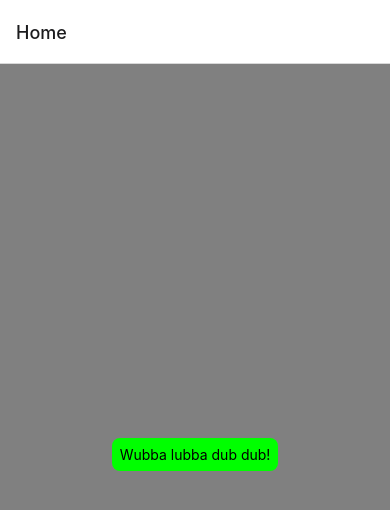
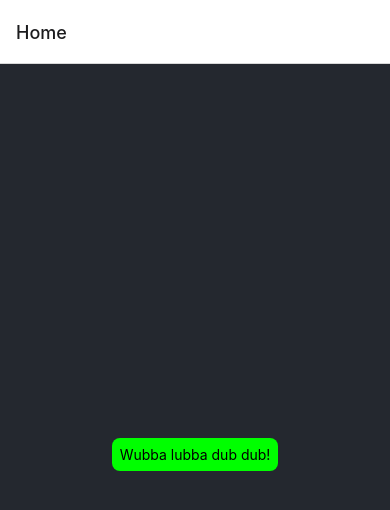
Before and after one commit to admout-code/rick-and-morty-characters, a React Native app: screen /Home in a window 390 px wide. Shown: the top 510 px of the page. Built offline with nearby package versions, Linux system fonts and the light colour scheme.

Commit message:
home styles updated

```diff
--- a/screens/home/homeStyles.ts
+++ b/screens/home/homeStyles.ts
@@ -3,7 +3,7 @@ import { StyleSheet } from "react-native";
 export const homeStyles = StyleSheet.create({
     container: {
         flex: 1,
-        backgroundColor: "grey",
+        backgroundColor: "#24282F",
         alignItems: "center",
         justifyContent: "center",
     },
```
